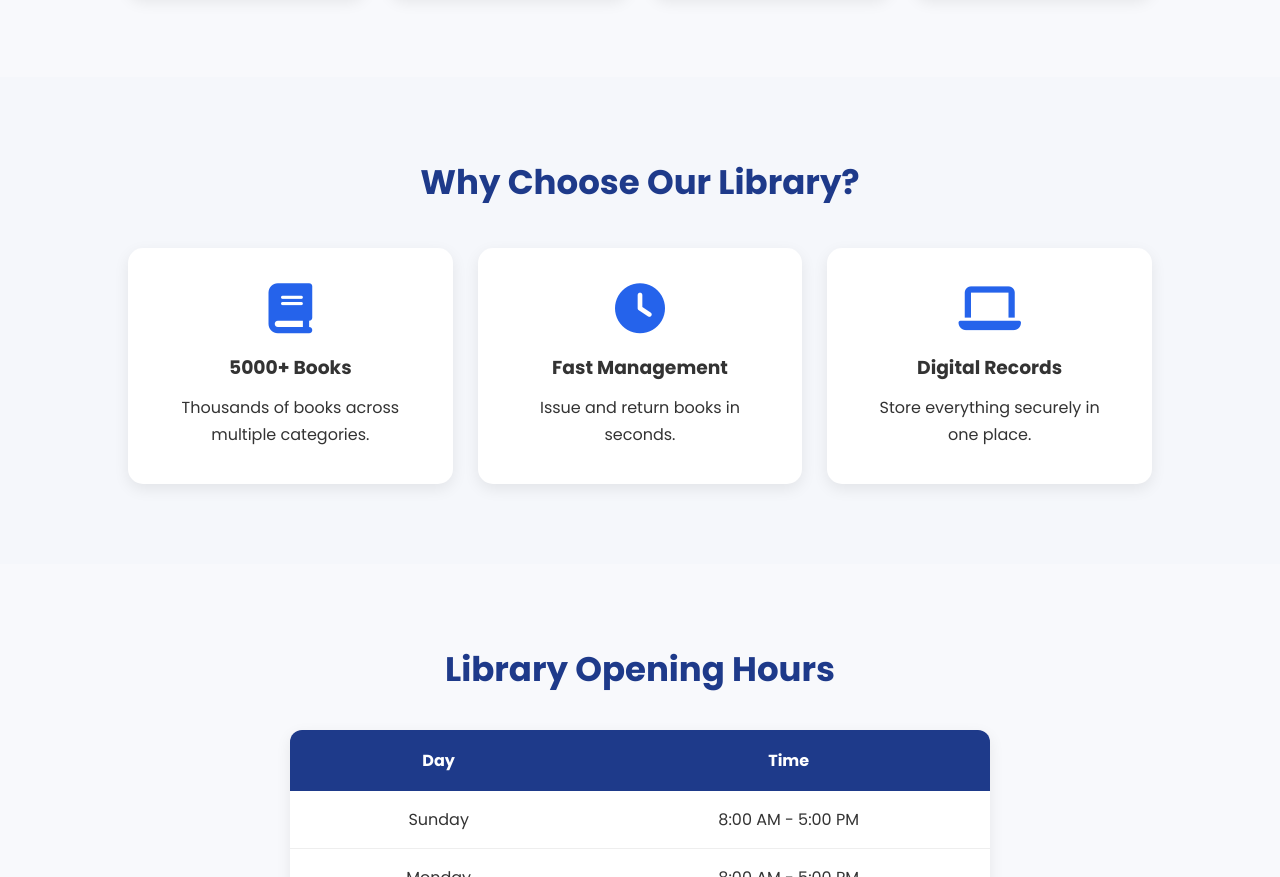
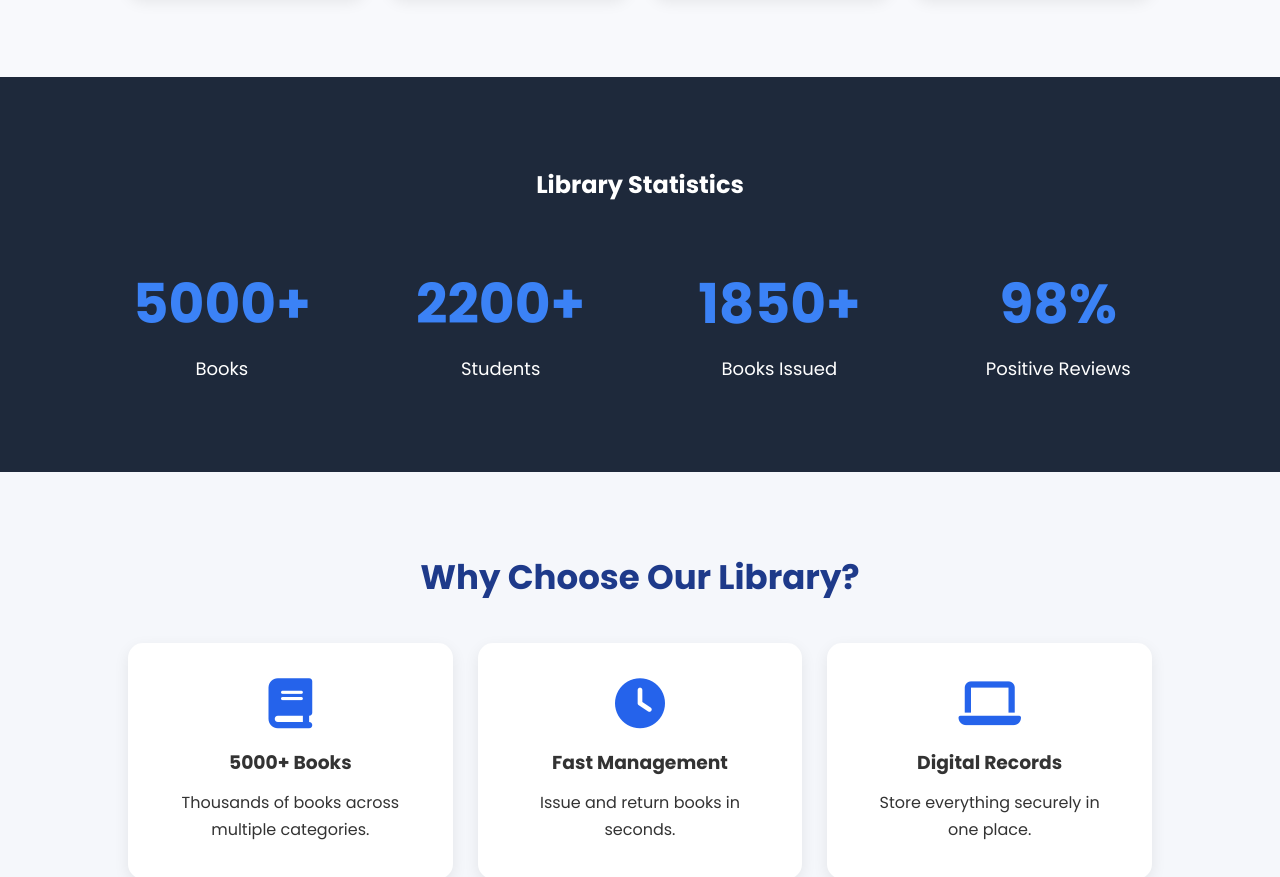
Before and after one commit to biseshghimire243-cyber/library2.0, a plain HTML site: page Library-Management-System/frontend/index.html in a window 1280 px wide. Shown: the part 4206-5083 px from the top of the page. Drawn offline with Linux system fonts and the light colour scheme; no server answers.

Commit message:
the statistic are added

```diff
--- a/Library-Management-System/frontend/css/style.css
+++ b/Library-Management-System/frontend/css/style.css
@@ -1031,3 +1031,40 @@ margin-top:10px;
 opacity:.8;
 
 }
+
+.statistics{
+
+background:#1e293b;
+color:white;
+padding:90px 8%;
+text-align:center;
+
+}
+
+.statistics h2{
+
+margin-bottom:60px;
+
+}
+
+.stats{
+
+display:grid;
+grid-template-columns:repeat(auto-fit,minmax(220px,1fr));
+gap:40px;
+
+}
+
+.stats h1{
+
+font-size:55px;
+color:#3b82f6;
+
+}
+
+.stats p{
+
+margin-top:10px;
+font-size:18px;
+
+}
--- a/Library-Management-System/frontend/index.html
+++ b/Library-Management-System/frontend/index.html
@@ -280,6 +280,48 @@
 
 </section>
 
+<section class="statistics">
+
+<h2>Library Statistics</h2>
+
+<div class="stats">
+
+<div>
+
+<h1>5000+</h1>
+
+<p>Books</p>
+
+</div>
+
+<div>
+
+<h1>2200+</h1>
+
+<p>Students</p>
+
+</div>
+
+<div>
+
+<h1>1850+</h1>
+
+<p>Books Issued</p>
+
+</div>
+
+<div>
+
+<h1>98%</h1>
+
+<p>Positive Reviews</p>
+
+</div>
+
+</div>
+
+</section>
+
 
 <section class="why">
 
```
